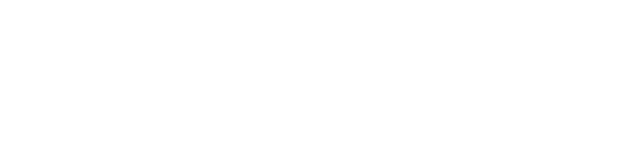
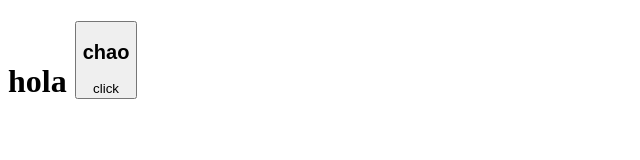
Before and after one commit to loreGodoyUp/fullstackjava, a plain HTML site: page index.html in a window 1280 px wide. Shown: the whole page, without its empty margins (0-640 px from the left). Drawn offline with Linux system fonts and the light colour scheme.

Commit message:
update html

```diff
--- a/index.html
+++ b/index.html
@@ -7,7 +7,9 @@
     <title>Document</title>
 </head>
 <body>
-
+<div>
+    <h1>hola <button><h2>chao</h2>click</button></h1>
+</div>
 
 </body>
 </html>
```
